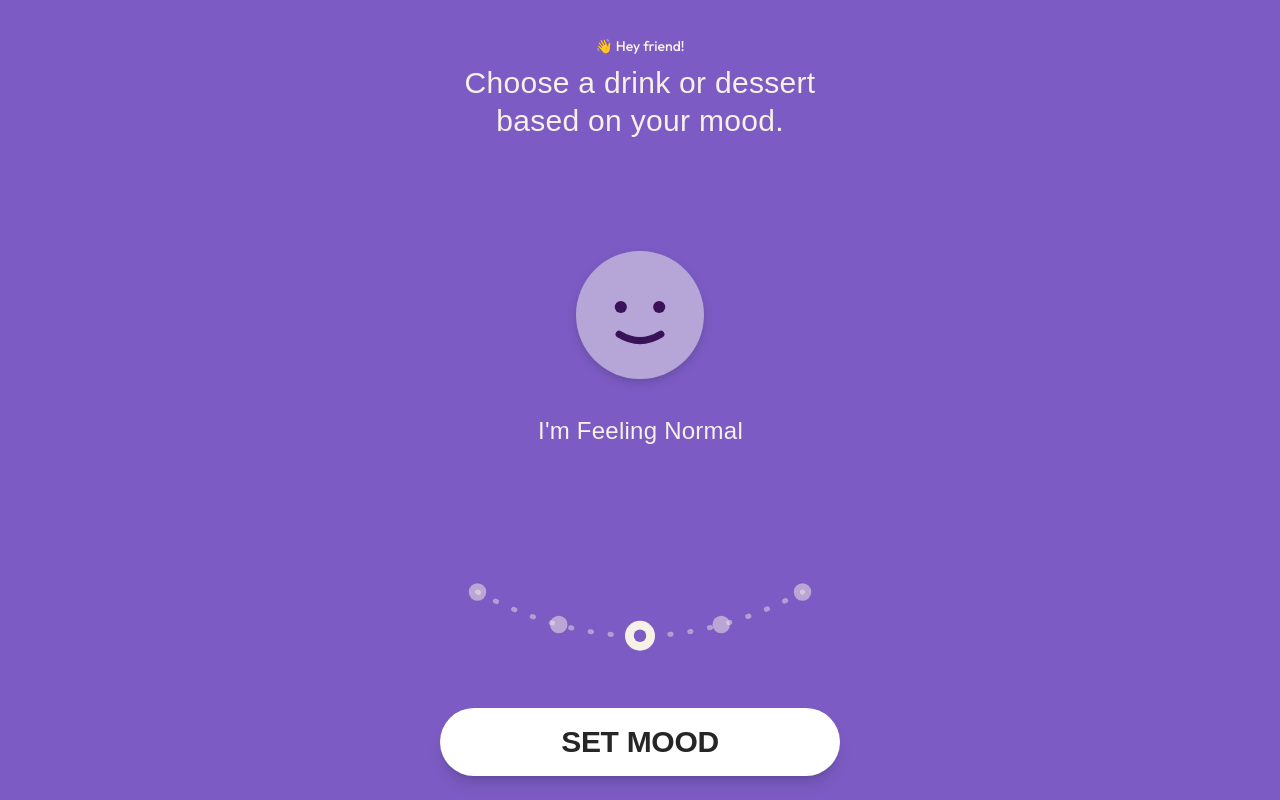
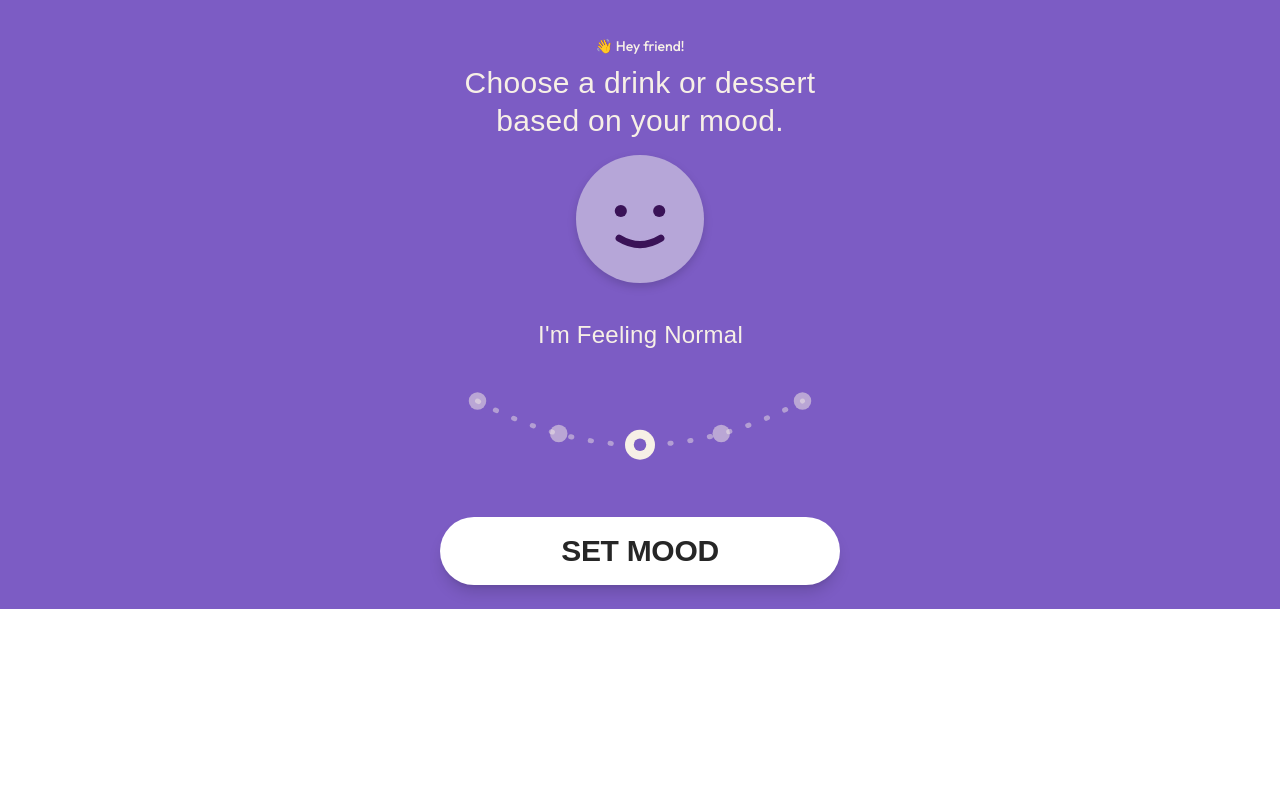
Before and after one commit to InfiniteDev0/ZULA, a Next.js app: page /mood in a window 1280 px wide. Built offline with nearby package versions, Linux system fonts and the light colour scheme; a web font is replaced by a local one.

Commit message:
scroll fixed

```diff
--- a/src/app/community/page.js
+++ b/src/app/community/page.js
@@ -32,7 +32,7 @@ export default function CommunityPage() {
 
   return (
     <section
-      className="h-full flex flex-col gap-10 zula-scroll bg-cover bg-center bg-no-repeat"
+      className=" flex flex-col  gap-10  bg-cover bg-center bg-no-repeat"
       style={{ backgroundImage: "url('/zulapurple.png')" }}
     >
       <div className="flex flex-col gap-1 items-center justify-center w-full rounded-b-2xl p-3">
--- a/src/app/components/steps/Welcome.js
+++ b/src/app/components/steps/Welcome.js
@@ -23,7 +23,7 @@ export default function Welcome({ onNext }) {
 
   return (
     <section
-      className="h-full flex flex-col px-1 items-start py-2 bg-cover bg-center bg-no-repeat relative"
+      className="flex flex-col px-1 items-start py-2 bg-cover bg-center bg-no-repeat relative"
       style={{ backgroundImage: "url('/bgwelcome.png')" }}
     >
       <img src="/zula.png" className="w-20" alt="" />
--- a/src/app/globals.css
+++ b/src/app/globals.css
@@ -75,10 +75,7 @@
 }
 
 html,
-body {
-  height: 100%;
-  overflow: hidden;          /* app never scrolls — everything fits the viewport */
-  overscroll-behavior: none;
+body {     /* app never scrolls — everything fits the viewport */
 }
 
 body {
--- a/src/app/layout.js
+++ b/src/app/layout.js
@@ -32,10 +32,10 @@ export default function RootLayout({ children }) {
   return (
     <html
       lang="en"
-      className={`${tanker.variable} ${outfit.variable} h-full antialiased`}
+      className={`${tanker.variable} ${outfit.variable}  antialiased`}
     >
       {/* remove overflow-hidden here */}
-      <body className="h-full flex flex-col">
+      <body className="flex flex-col">
         <ClientRoot>{children}</ClientRoot>
       </body>
     </html>
--- a/src/app/providers/FlowProvider.js
+++ b/src/app/providers/FlowProvider.js
@@ -57,10 +57,10 @@ export default function FlowProvider({ children }) {
   return (
     <FlowCtx.Provider value={{ state, set, reset, moodObj }}>
       <main
-        className="w-full h-dvh flex justify-center transition-colors duration-500"
+        className="w-full  flex justify-center transition-colors duration-500"
         style={{ backgroundColor: isWelcome ? undefined : pageColor }}
       >
-        <div className="w-full max-w-md h-full flex flex-col">{children}</div>
+        <div className="w-full max-w-md  flex flex-col">{children}</div>
       </main>
     </FlowCtx.Provider>
   );
```
